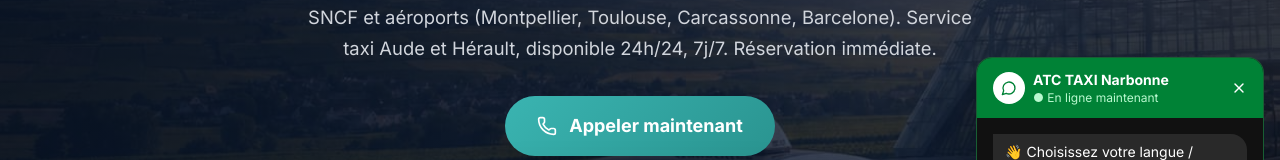
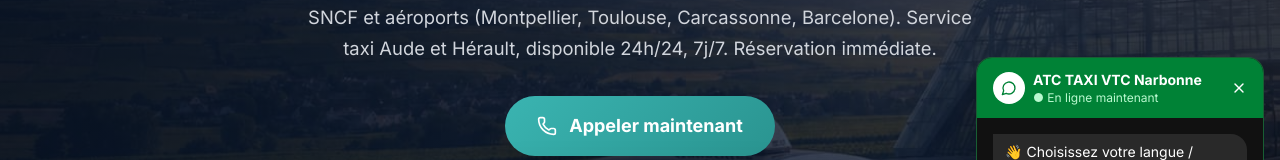
Before and after one commit to carluks78/Taxi-Narbonne-ATC-TAXI-VTC-VSL, a React (Vite) app: page / in a window 1280 px wide. Both pictures are taken after a click on the button "WhatsApp ATC Taxi Narbonne". Shown: the part 347-507 px from the top of the page. Built offline with nearby package versions, Linux system fonts and the light colour scheme.

Commit message:
Update FloatingWidgets.tsx

```diff
--- a/src/app/components/FloatingWidgets.tsx
+++ b/src/app/components/FloatingWidgets.tsx
@@ -228,7 +228,7 @@ export function FloatingWidgets() {
                   <MessageCircle size={16} className="text-green-700" />
                 </div>
                 <div>
-                  <p className="text-white font-bold text-sm">ATC TAXI Narbonne</p>
+                  <p className="text-white font-bold text-sm">ATC TAXI VTC Narbonne</p>
                   <p className="text-green-200 text-xs">
                     ● {lang ? ONLINE_LABEL[lang] : 'En ligne maintenant'}
                   </p>
```
